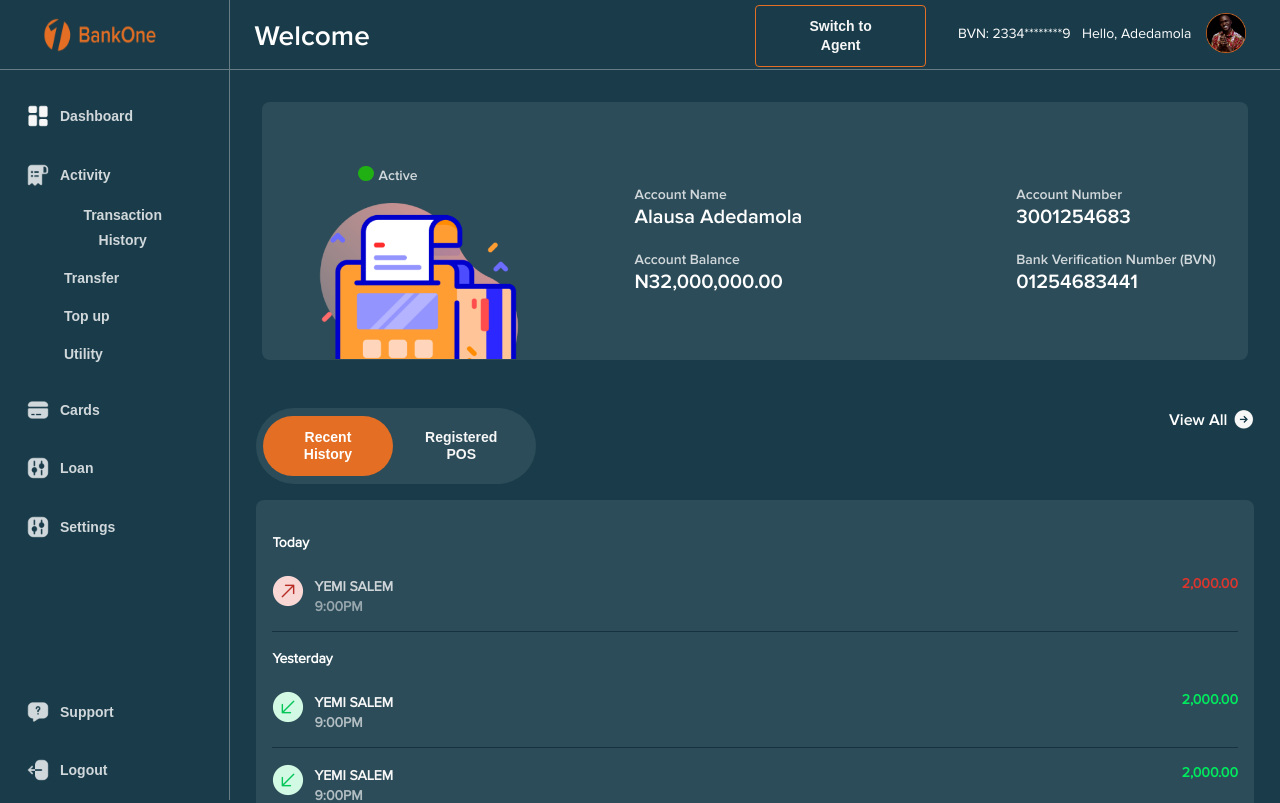
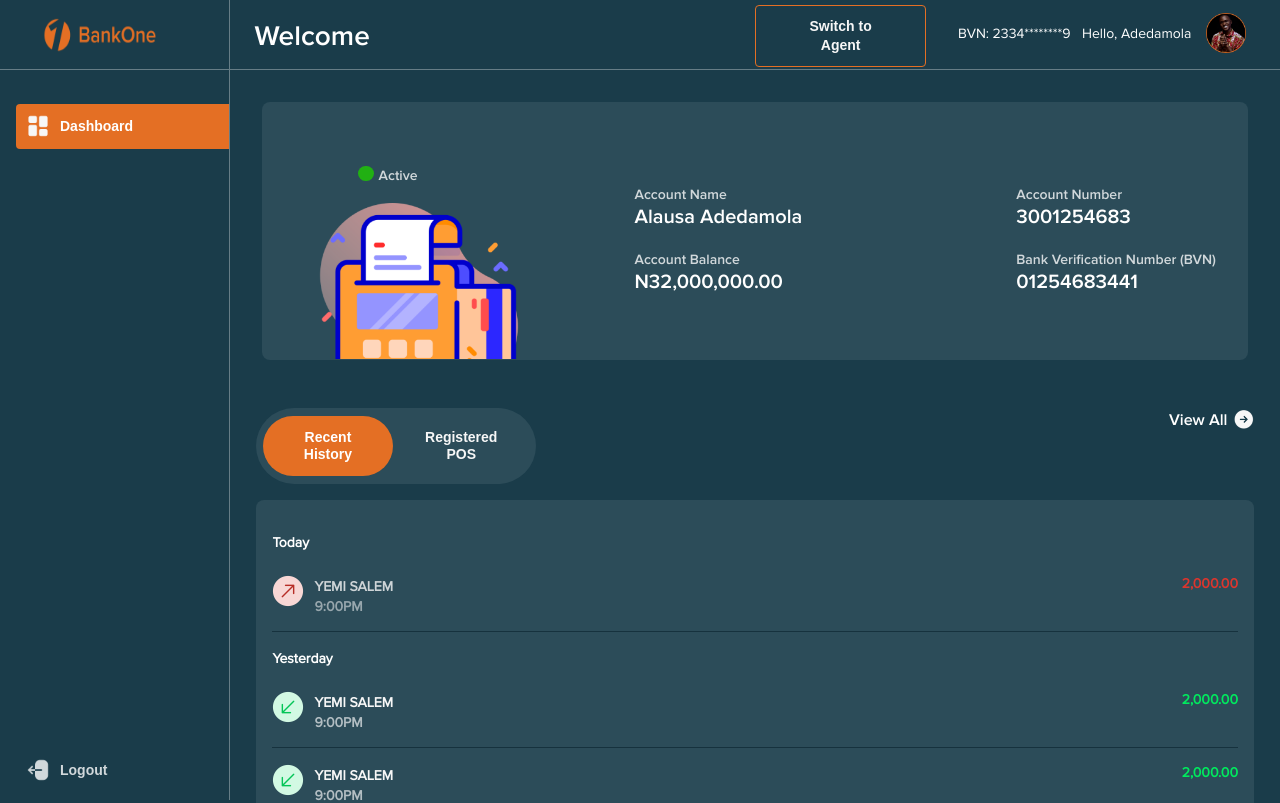
Before and after one commit to webabbey247/qapp-customer-dashboard-v2, a React (Create React App) app: page /agents/dashboard in a window 1280 px wide. Shown: the top 803 px of the page. Built offline with nearby package versions, Linux system fonts and the light colour scheme.

Commit message:
sorted individual pages

```diff
--- a/src/App.js
+++ b/src/App.js
@@ -26,7 +26,7 @@ function App() {
       <Routes>
         <Route path='/' element={<Homepage />} />
         <Route path='/auth/sign-up' element={<SignUp />} />
-        <Route path='/dashboard' element={<Dashboard />} />
+        <Route path='/dashboard/' element={<Dashboard />} />
         <Route path='/dashboard/transactions-history' element={<TransactionHistory />} />
         <Route path='/dashboard/transfer' element={<Transfer />} />
         <Route path='/dashboard/top-up' element={<TopUp />} />
--- /dev/null
+++ b/src/components/Layouts/AgentLayout.js
@@ -0,0 +1,21 @@
+import React from 'react';
+import AgentSidebar from './Dashboard/AgentSidebar';
+import AgentContent from './Dashboard/MainContent';
+import { DashboardContainer, DashboardContent } from '../../assets/styles/LayoutStyles';
+
+const AgentLayout = ({children}) => {
+    return (
+        <>
+            <DashboardContainer>
+                <DashboardContent>
+                 <AgentSidebar />
+                 <AgentContent>
+                    {children}
+                    </AgentContent>
+                </DashboardContent>
+            </DashboardContainer>
+        </>
+    )
+}
+
+export default AgentLayout;
--- /dev/null
+++ b/src/components/Layouts/Dashboard/AgentSidebar.js
@@ -0,0 +1,44 @@
+import React from 'react';
+import { DashboardLTRContent, SidebarHeader, SidebarHeaderLogo, SidebarNav, SidebarFooter, SidebarNavGroup, SidebarNavGroupList, SidebarNavLink,SidebarSubNav, SidebarSubNavLink, SidebarNavLinkLogo } from '../../../assets/styles/LayoutStyles';
+import { bankLogoH, logoutIcon, messageIcon, dashboardIcon, activityIcon, cardIcon, loanIcon, settingsIcon } from '../../../assets/images/images';
+import { NavLink } from 'react-router-dom';
+
+const AgentSidebar = () => {
+    return (
+        <>
+            <DashboardLTRContent>
+                <SidebarHeader>
+                    <SidebarHeaderLogo src={bankLogoH} alt="Bank One" />
+                </SidebarHeader>
+                <SidebarNav>
+                    <SidebarNavGroup>
+                        <SidebarNavGroupList>
+                            <SidebarNavLink to="/agents/dashboard">
+                                <SidebarNavLinkLogo src={dashboardIcon} alt='Agent Dashboard' />
+                                <>Dashboard</>
+                            </SidebarNavLink>
+                        </SidebarNavGroupList>
+                    </SidebarNavGroup>
+
+
+
+                </SidebarNav>
+
+
+                <SidebarFooter>
+
+                    <SidebarNavGroup>
+                        <SidebarNavGroupList>
+                            <SidebarNavLink to="/">
+                                <SidebarNavLinkLogo src={logoutIcon} alt='Logout' />
+                                <>Logout</>
+                            </SidebarNavLink>
+                        </SidebarNavGroupList>
+                    </SidebarNavGroup>
+                </SidebarFooter>
+            </DashboardLTRContent>
+        </>
+    )
+}
+
+export default AgentSidebar
--- a/src/pages/Agents/Dashboard.js
+++ b/src/pages/Agents/Dashboard.js
@@ -2,6 +2,7 @@ import React, { useState } from 'react';
 import styled from 'styled-components';
 import { Content2Column2, Content30Column, Content70Column, ContentFullColumn, ContentRow, CustomButton, CustomDiv, GeneralFlexColumn, GeneralFlexRow, GeneralMdText, GeneralSmText } from '../../assets/styles/GlobalStyles';
 import DashboardLayout from '../../components/Layouts/DashboardLayout';
+import AgentLayout from '../../components/Layouts/AgentLayout';
 import { sendIcon, cardOpsIcon, utilityOpsIcon, debitIcon, creditIcon, arrowRightIcon } from '../../assets/images/images';
 import { Doughnut } from 'react-chartjs-2';
 import { spiralBg, agentPlaceholder } from '../../assets/images/images';
@@ -272,7 +273,7 @@ const AgentDashboard = () => {
     const [togglePOS, setTogglePOS] = useState(false);
 
     return (
-        <DashboardLayout>
+        <AgentLayout>
             <DashboardTopSection>
                 <AgentDashboardProfile>
 
@@ -443,7 +444,7 @@ const AgentDashboard = () => {
 
                 </ContentFullColumn>
             </DashboardBottomSection>
-        </DashboardLayout>
+        </AgentLayout>
     )
 }
 
```
Also changed, not shown: src/components/Layouts/Dashboard/AgentContent.js (added, +46 -0 lines).
